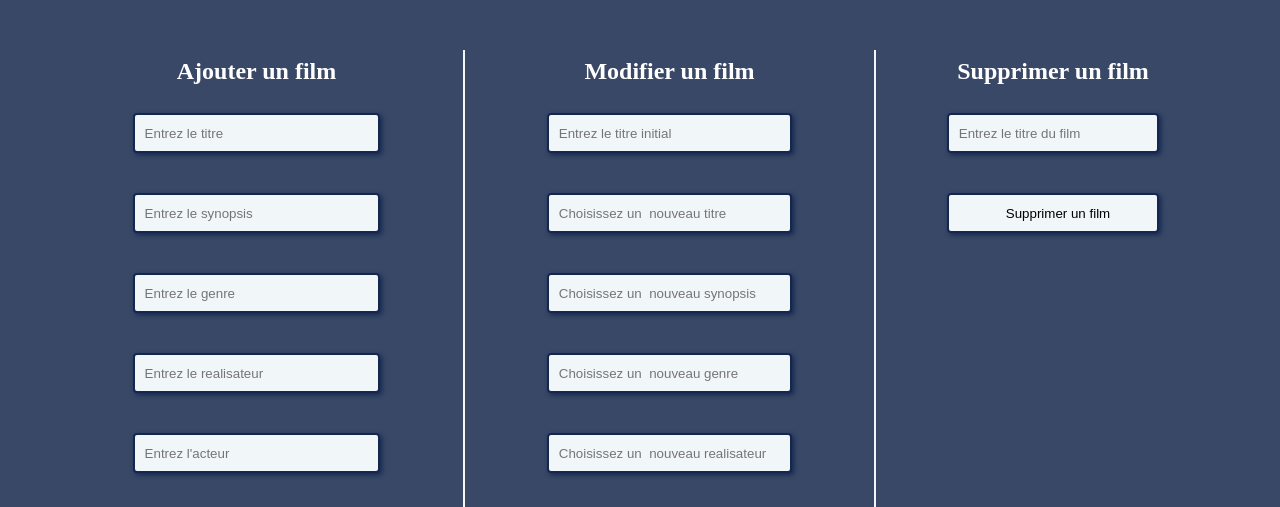
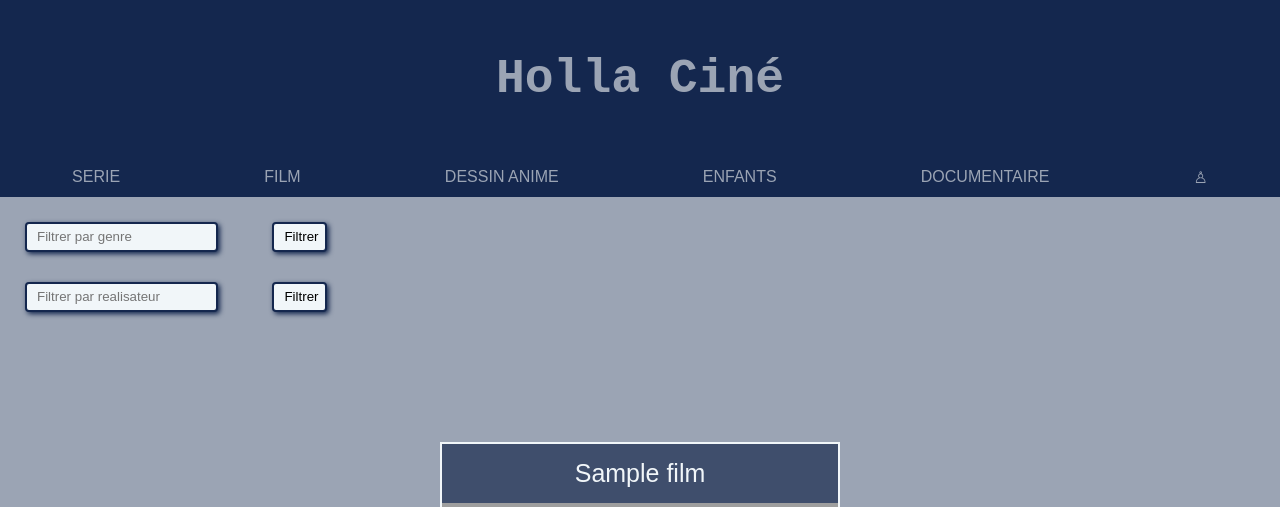
Before and after one commit to ROBERT-Elison/HollaCine, a PHP site: page /administration.php in a window 1280 px wide. Shown: the top 507 px of the page. Run offline with PHP 8.4, Linux system fonts and the light colour scheme; tables that the repository leaves empty or names only in its code hold one stand-in row (values such as "Sample post"); grey boxes are pictures that could not be loaded.

Commit message:
Update administration.php

```diff
--- a/administration.php
+++ b/administration.php
@@ -1,89 +1,109 @@
 <!DOCTYPE html>
-<html lang="en">
+<html lang="fr">
 
 <head>
     <meta charset="UTF-8">
     <meta name="viewport" content="width=device-width, initial-scale=1.0">
+    <link rel="stylesheet" href="style.css">
     <title>HollaCine</title>
-    <link rel="stylesheet" href="administration.css">
 </head>
 
+
+
+
 <body>
-    <div class="container">
-        <div class="ajouter_film">
-            <h2>Ajouter un film</h2>
-            <form action="" method="post">
-                <input type="text" name="titre" placeholder="Entrez le titre">
-                <input type="text" name="synopsis" placeholder="Entrez le synopsis">
-                <input type="text" name="genre" placeholder="Entrez le genre">
-                <input type="text" name="realisateur" placeholder="Entrez le realisateur">
-                <input type="text" name="acteur" placeholder="Entrez l'acteur">
-                <input type="text" name="miniature" placeholder="Entrez le lien de la miniature">
-                <input type="submit" value="Ajouter un film">
-            </form>
-            <?php
-            if (isset($_POST['titre']) & isset($_POST['synopsis']) & isset($_POST['genre']) & isset($_POST['realisateur']) & isset($_POST['acteur']) & isset($_POST['miniature'])) {
-                $bdd = new PDO('mysql:host=127.0.0.1;dbname=hollacine;charset=utf8', 'root', '', array(PDO::ATTR_ERRMODE => PDO::ERRMODE_EXCEPTION));
-                $reponse = $bdd->query('SELECT * FROM films');
+    <header>
+        <div id="navbar">
+            <h2 href="#default" id="logo">Holla Ciné</h2>
+        </div>
+        <div id="navbar_info">
+            <a href="#SERIE">SERIE</a>
+            <a href="#FILM">FILM</a>
+            <a href="#DESSIN ANIME">DESSIN ANIME</a>
+            <a href="#ENFANTS">ENFANTS</a>
+            <a href="#DOCUMENTAIRE">DOCUMENTAIRE</a>
+            <a href="administration.php">&#x2659;</a>
 
-                $requete = 'INSERT INTO films VALUES(NULL, "' . $_POST['titre'] . '", "' . $_POST['synopsis'] . '", "' . $_POST['genre'] . '", "' . $_POST['realisateur'] . '", "' . $_POST['acteur'] . '", "' . $_POST['miniature'] . '")';
-                $resultat = $bdd->query($requete);
+        </div>
+    </header>
+    <div class="filtres">
+        <!-- <a><input type="text" placeholder="Search..."></a>-->
+        <form action="" method="post">
+            <input type="text" placeholder="Filtrer par genre" name="filter-genre">
+            <input type="submit" value="Filtrer">
+        </form>
+        <form action="" method="post">
+            <input type="text" Placeholder="Filtrer par realisateur" name="filter-realisateur">
+            <input type="submit" value="Filtrer">
+        </form>
+        <?php
+        if (isset($_POST['filter-genre'])) {
+            echo '<h3> Films du genre ' . $_POST['filter-genre'] . '</h3>';
+            echo '<div class="container2">';
+
+            $bdd = new PDO('mysql:host=localhost;dbname=id15850098_hollacine;charset=utf8', 'id15850098_root', 'e4HTr8qe974!', array(PDO::ATTR_ERRMODE => PDO::ERRMODE_EXCEPTION));
+            $reponse = $bdd->query('SELECT * FROM films WHERE genre LIKE "' . '%' . $_POST['filter-genre'] . '%' . '"');
+            while ($donnees = $reponse->fetch()) {
+
+                echo '<div class="film">';
+            echo '<div class="titre">' . $donnees['titre'] . '</div>';
+            echo '<div class="miniature"><img class="img" src="' . $donnees['miniature'] . '"></div>';
+            echo '<div class="description">';
+            echo '<span class="infos">' . $donnees['synopsis'] . '<span> </br>';
+            echo '<span class="infos">Acteurs: ' . $donnees['realisateur'] . '<span> </br>';
+            echo '<span class="infos">Réalisé par ' . $donnees['realisateur'] . '<span> </br>';
+            echo '<span class="infos">Genre: ' . $donnees['genre'] . '<span>';
+            echo '</div>';
+            echo '</div>';
             }
-            ?>
-        </div>
+            echo '</div>';
+        }
+        ?>
+        <?php
+        if (isset($_POST['filter-realisateur'])) {
+            echo '<h3>Films réalisés par ' . $_POST['filter-realisateur'] . '</h3>';
+            echo '<div class="container2">';
 
-        <div class="modifier_film">
-            <h2>Modifier un film</h2>
-            <form action="" method="post">
-                <input type="text" name="initial-titre" placeholder="Entrez le titre initial">
-                <input type="text" name="new-titre" placeholder="Choisissez un  nouveau titre">
-                <input type="text" name="new-synopsis" placeholder="Choisissez un  nouveau synopsis">
-                <input type="text" name="new-genre" placeholder="Choisissez un  nouveau genre">
-                <input type="text" name="new-realisateur" placeholder="Choisissez un  nouveau realisateur">
-                <input type="text" name="new-acteur" placeholder="Choisissez un  nouvel acteur">
-                <input type="text" name="new-miniature" placeholder="Choisissez une nouvelle minature">
-                <input type="submit" value="Modifier un film">
-            </form>
-            <?php
-            if (isset($_POST['initial-titre'])) {
-                $bdd = new PDO('mysql:host=127.0.0.1;dbname=hollacine;charset=utf8', 'root', '', array(PDO::ATTR_ERRMODE => PDO::ERRMODE_EXCEPTION));
-                $reponse = $bdd->query('SELECT * FROM films');
+            $bdd = new PDO('mysql:host=localhost;dbname=id15850098_hollacine;charset=utf8', 'id15850098_root', 'e4HTr8qe974!', array(PDO::ATTR_ERRMODE => PDO::ERRMODE_EXCEPTION));
+            $reponse = $bdd->query('SELECT * FROM films WHERE realisateur LIKE "' . '%' . $_POST['filter-realisateur'] . '%' . '"');
+            while ($donnees = $reponse->fetch()) {
 
-                $requete = "UPDATE films SET titre='" . $_POST['new-titre'] . "',
-        synopsis='" . $_POST['new-synopsis'] . "', genre='" . $_POST['new-genre'] . "',
-        realisateur='" . $_POST['new-realisateur'] . "', acteur='" . $_POST['new-acteur'] . "',
-        miniature='" . $_POST['new-miniature'] . "'WHERE titre='" . $_POST['initial-titre'] . "'";
-                $resultat = $bdd->query($requete);
+                echo '<div class="film">';
+            echo '<div class="titre">' . $donnees['titre'] . '</div>';
+            echo '<div class="miniature"><img class="img" src="' . $donnees['miniature'] . '"></div>';
+            echo '<div class="description">';
+            echo '<span class="infos">' . $donnees['synopsis'] . '<span> </br>';
+            echo '<span class="infos">Acteurs: ' . $donnees['realisateur'] . '<span> </br>';
+            echo '<span class="infos">Réalisé par ' . $donnees['realisateur'] . '<span> </br>';
+            echo '<span class="infos">Genre: ' . $donnees['genre'] . '<span>';
+            echo '</div>';
+            echo '</div>';
             }
-            ?>
-        </div>
-
-        <?php
-        $bdd = new PDO('mysql:host=127.0.0.1;dbname=hollacine;charset=utf8', 'root', '', array(PDO::ATTR_ERRMODE => PDO::ERRMODE_EXCEPTION));
-        $reponse = $bdd->query('SELECT * FROM films');
-        // while ($donnees= $reponse->fetch()) {
-        //     echo ' <img src="' . $donnees['miniature'] .'">';
-        // }
+            echo '</div>';
+        }
         ?>
-
-        <div class="supprimer_film">
-            <h2>Supprimer un film</h2>
-            <form action="" method="post">
-                <input type="text" name="remove-titre" placeholder="Entrez le titre du film">
-                <input type="submit" value="Supprimer un film">
-            </form>
-            <?php
-            if (isset($_POST['remove-titre'])) {
-                $bdd = new PDO('mysql:host=127.0.0.1;dbname=hollacine;charset=utf8', 'root', '', array(PDO::ATTR_ERRMODE => PDO::ERRMODE_EXCEPTION));
-                $reponse = $bdd->query('SELECT * FROM films');
-                $requete = 'DELETE from films WHERE titre="' . $_POST['remove-titre'] . '"';
-                $resultat = $bdd->query($requete);
-            }
-            ?>
-        </div>
-
     </div>
 
+
+    <div class="container">
+        <?php
+        $bdd = new PDO('mysql:host=localhost;dbname=id15850098_hollacine;charset=utf8', 'id15850098_root', 'e4HTr8qe974!', array(PDO::ATTR_ERRMODE => PDO::ERRMODE_EXCEPTION));
+        $reponse = $bdd->query('SELECT * FROM films');
+        while ($donnees = $reponse->fetch()) {
+            echo '<div class="film">';
+            echo '<div class="titre">' . $donnees['titre'] . '</div>';
+            echo '<div class="miniature"><img class="img" src="' . $donnees['miniature'] . '"></div>';
+            echo '<div class="description">';
+            echo '<span class="infos">' . $donnees['synopsis'] . '<span> </br>';
+            echo '<span class="infos">Acteurs: ' . $donnees['realisateur'] . '<span> </br>';
+            echo '<span class="infos">Réalisé par ' . $donnees['realisateur'] . '<span> </br>';
+            echo '<span class="infos">Genre: ' . $donnees['genre'] . '<span>';
+            echo '</div>';
+            echo '</div>';
+        }
+
+        ?>
+    </div>
 </body>
 
 </html>
```
